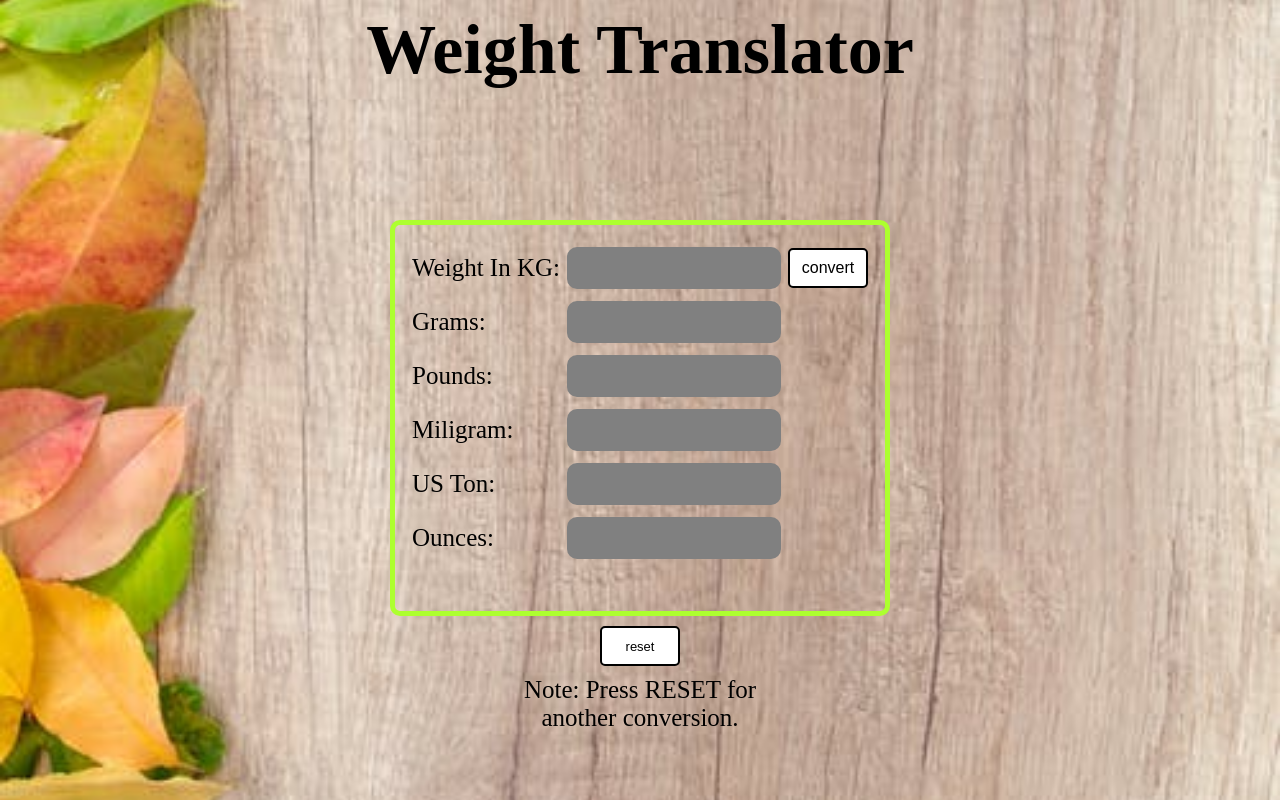
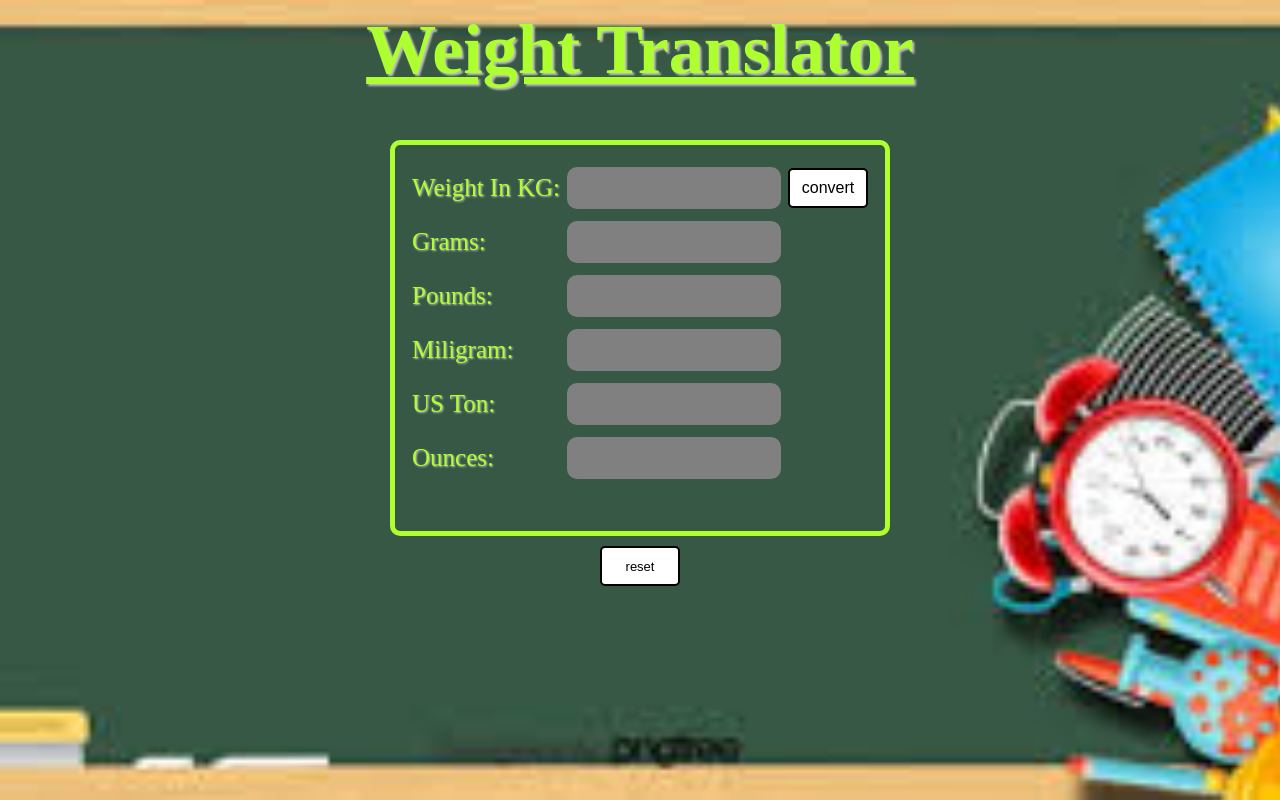
Before and after one commit to Rakshit17patel/Hactoberfest, a plain HTML site: page index.html in a window 1280 px wide. Drawn offline with Linux system fonts and the light colour scheme.

Commit message:
added proper directory structure and also added css for a better all around look

```diff
--- a/style.css
+++ b/css/style.css
@@ -4,21 +4,24 @@
 }
 
 body{
-    background: url(bg.jpeg) center ;
+    background: url(../images/b.jpeg) center ;
     background-size: cover;
     background-attachment: fixed;
     }
 
 .title{
+    color: greenyellow;
  text-align:center;
  font-size: 70px;
  font-weight: bold ;
  margin-top: 10px;
+ text-shadow: 2px 2px 2px silver;
+ text-decoration: underline;
 }
 
 #table{
    margin: auto;
-   margin-top:130px;
+   margin-top:50px;
    border: 5px solid greenyellow;
    padding: 15px;
    padding-bottom: 45px;
@@ -95,4 +98,6 @@ body{
 
 label{
     font-size:25px;
+    color: greenyellow;
+    text-shadow: 1px 1px 2px silver;
 }
--- a/index.html
+++ b/index.html
@@ -5,7 +5,7 @@
     <meta charset="UTF-8">
     <meta name="viewport" content="width=device-width, initial-scale=1.0">
     <title>Weight-Converter</title>
-    <link rel="stylesheet" href="style.css">
+    <link rel="stylesheet" href="css/style.css">
 
 </head>
 
@@ -41,7 +41,6 @@
         </table>
         <div class="end">
             <input class="reset" type="reset" value="reset" name="reset" >
-            <p>Note: Press RESET for <br> another conversion.</p>
         </div>
     </form>
     <script>
```
Also changed, not shown: images/b.jpeg (renamed from b.jpeg), images/back.jpeg (renamed from back.jpeg), images/bg.jpeg (renamed from bg.jpeg).
